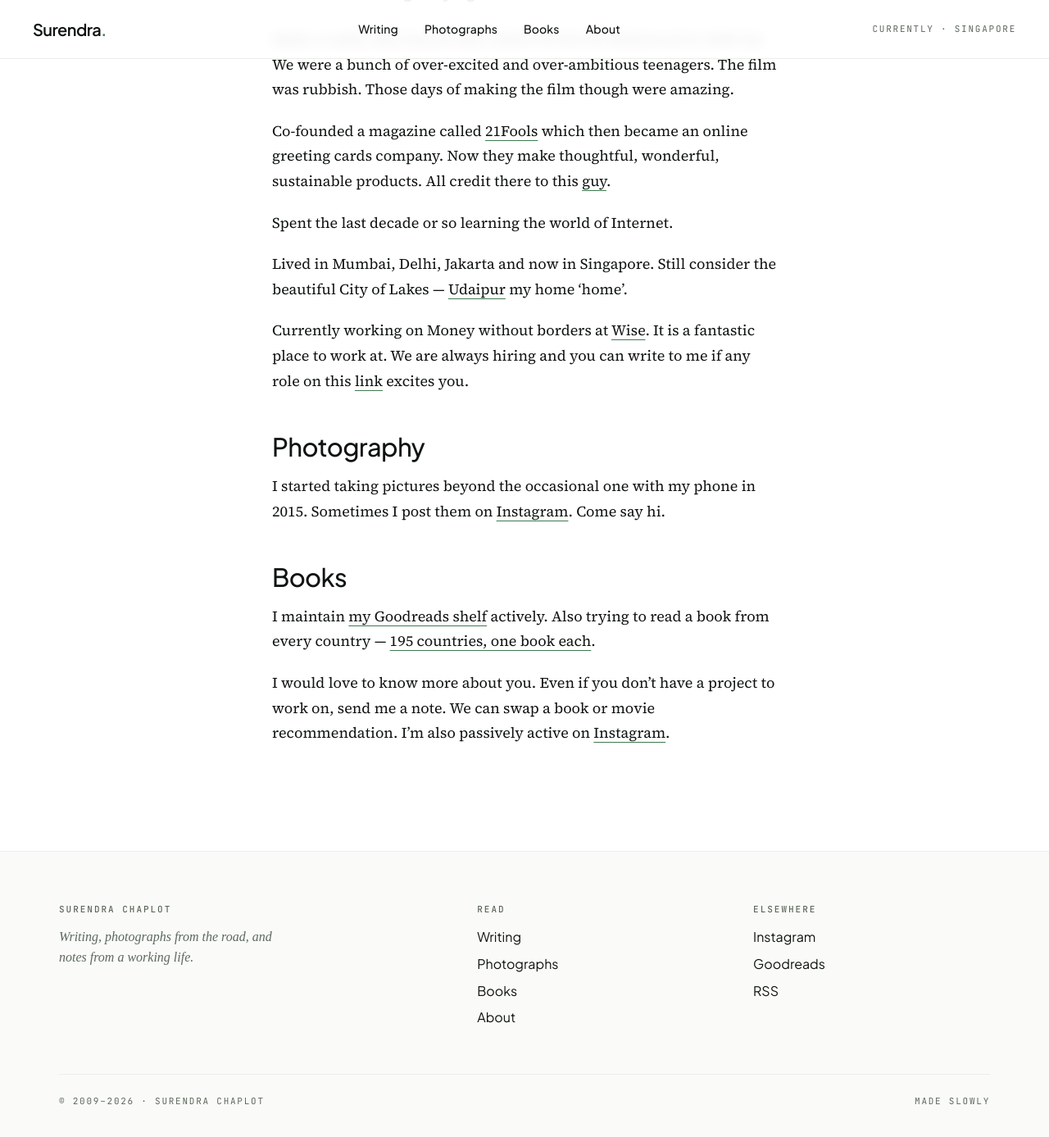
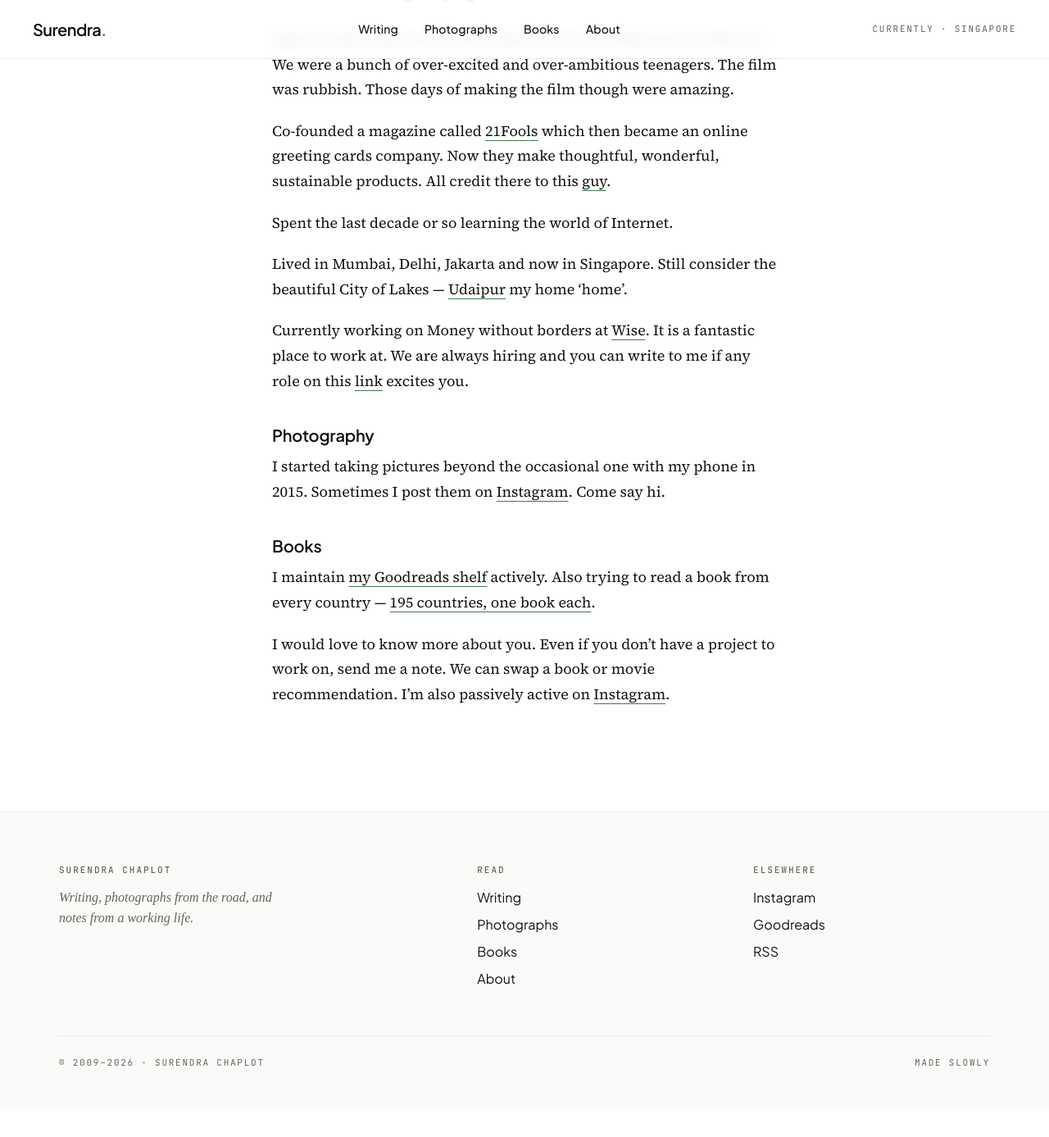
Before and after one commit to surendrachaplot/surendrachaplot, a Jekyll site: the page built from index.md, in a window 1280 px wide and 1400 px high, scrolled down 205 px. Shown: the top 1387 px of the window at 82% size. Built offline with Jekyll 4.4.1, drawn with Linux system fonts in a browser that asks for light colours; after the commit the page ends 1558 px from its top, so only the background shows below that.

Commit message:
Prose h2 styled as h4 (20px/600 weight)
Co-Authored-By: Claude Sonnet 4.6 <noreply@anthropic.com>

```diff
--- a/_sass/_content.scss
+++ b/_sass/_content.scss
@@ -13,10 +13,10 @@
 
   h2 {
     font-family: $font-display;
-    font-weight: 500;
-    font-size: clamp(24px, 2.4vw, 32px);
-    letter-spacing: -0.02em;
-    margin: $s-12 0 $s-4;
+    font-weight: 600;
+    font-size: 20px;
+    letter-spacing: -0.01em;
+    margin: $s-10 0 $s-3;
   }
   h3 {
     font-family: $font-display;
```
